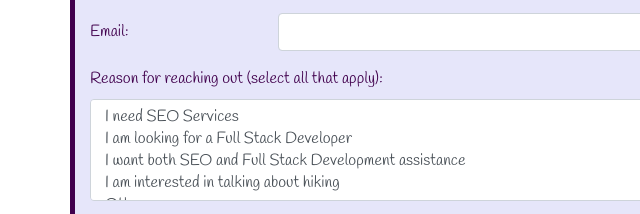
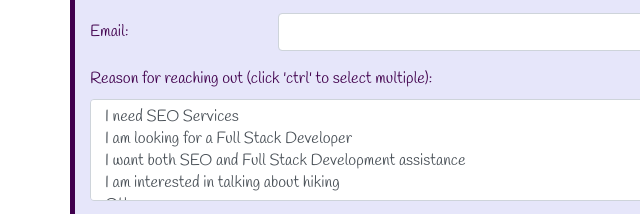
Before and after one commit to kristacoding/kristacoding.github.io, a plain HTML site: page contactme.html in a window 1280 px wide. Shown: the part 182-396 px from the top of the page, 0-640 px from the left. Drawn offline with nearby package versions, Linux system fonts and the light colour scheme.

Commit message:
fixcontactme

```diff
--- a/contactme.html
+++ b/contactme.html
@@ -55,7 +55,7 @@
                 </div>
             </div>
             <div class="form-group">
-                <label for="exampleFormControlSelect2">Reason for reaching out (select all that apply):</label>
+                <label for="exampleFormControlSelect2">Reason for reaching out (click 'ctrl' to select multiple):</label>
                 <select multiple class="form-control" id="exampleFormControlSelect2">
                     <option>I need SEO Services</option>
                     <option>I am looking for a Full Stack Developer</option>
```
